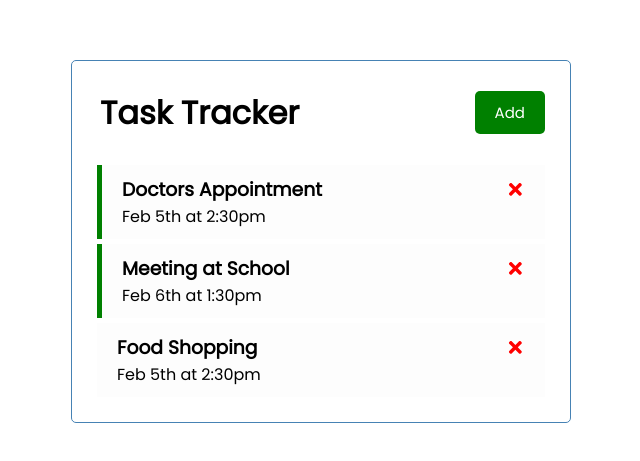
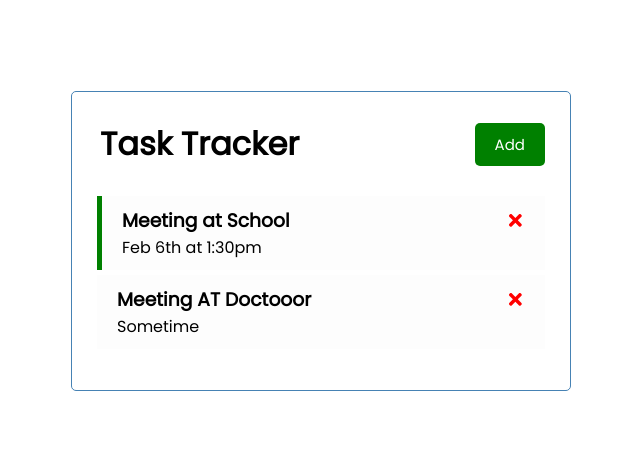
Before and after one commit to DanielEastburn/Learning_JS-Frameworks, a React (Create React App) app in the folder 01ReactCrashCourse/react-task-tracker/: page / in a window 1280 px wide. Shown: the part 159-620 px from the top of the page, without its empty margins (319-959 px from the left). Built offline with nearby package versions, Linux system fonts and the light colour scheme; data requests are answered from the project's data file; the HTML template or start-up script is replaced by a standard one.

Commit message:
Add + Delete Tasks on Server

```diff
--- /dev/null
+++ b/01ReactCrashCourse/react-task-tracker/db.json
@@ -0,0 +1,16 @@
+{
+  "tasks": [
+    {
+      "id": 2,
+      "text": "Meeting at School",
+      "day": "Feb 6th at 1:30pm",
+      "reminder": true
+    },
+    {
+      "text": "Meeting AT Doctooor",
+      "day": "Sometime",
+      "reminder": false,
+      "id": 3
+    }
+  ]
+}
--- a/01ReactCrashCourse/react-task-tracker/package.json
+++ b/01ReactCrashCourse/react-task-tracker/package.json
@@ -6,6 +6,7 @@
     "@testing-library/jest-dom": "^5.16.5",
     "@testing-library/react": "^13.4.0",
     "@testing-library/user-event": "^13.5.0",
+    "json-server": "^0.17.0",
     "react": "^18.2.0",
     "react-dom": "^18.2.0",
     "react-icons": "^4.4.0",
@@ -16,7 +17,8 @@
     "start": "react-scripts start",
     "build": "react-scripts build",
     "test": "react-scripts test",
-    "eject": "react-scripts eject"
+    "eject": "react-scripts eject",
+    "server": "json-server --watch db.json --port 5000"
   },
   "eslintConfig": {
     "extends": [
--- a/01ReactCrashCourse/react-task-tracker/src/App.js
+++ b/01ReactCrashCourse/react-task-tracker/src/App.js
@@ -1,5 +1,5 @@
 // import React from 'react' - for class
-import { useState } from 'react'
+import { useState, useEffect } from 'react'
 import Header from './components/Header'
 import Tasks from './components/Tasks'
 import AddTask from './components/AddTask'
@@ -7,36 +7,50 @@ import AddTask from './components/AddTask'
 
 function App() {
   const [showAddTask, setShowAddTask] = useState(false)
-  const [tasks, setTasks] = useState([
-    {
-        id: 1,
-        text: 'Doctors Appointment',
-        day: 'Feb 5th at 2:30pm',
-        reminder: true,
-    },
-    {
-        id: 2,
-        text: 'Meeting at School',
-        day: 'Feb 6th at 1:30pm',
-        reminder: true,
-    },
-    {
-        id: 3,
-        text: 'Food Shopping',
-        day: 'Feb 5th at 2:30pm',
-        reminder: false,
-    },
-  ])
+  const [tasks, setTasks] = useState([])
+
+  useEffect (() => {
+    const getTasks = async () => {
+      const tasksFromServer = await fetchTasks()
+      setTasks(tasksFromServer)
+    }
+
+    getTasks()
+  }, [])
+
+  // Fetch Tasks
+  const fetchTasks = async () => {
+    const res = await fetch('http://localhost:5000/tasks')
+    const data = await res.json()
+
+    console.log(data)
+    return data
+  }
+
 
   // Add Task
-  const addTask = (task) => {
-    const id = Math.floor(Math.random() * 10000) + 1
-    const newTask = { id, ...task }
-    setTasks([...tasks, newTask])
+  const addTask = async (task) => {
+    const res = await fetch('http://localhost:5000/tasks', {
+      method: 'POST',
+      headers: {
+        'Content-type': 'application/json'
+      },
+      body: JSON.stringify(task)
+    })
+
+    const data = await res.json()
+
+    setTasks([...tasks, data])
+    // const id = Math.floor(Math.random() * 10000) + 1
+    // const newTask = { id, ...task }
+    // setTasks([...tasks, newTask])
   }
 
   // Delete Task
-  const deleteTask = (id) =>{
+  const deleteTask = async (id) => {
+    await fetch(`http://localhost:5000/tasks/${id}`, {
+      method: 'DELETE'
+    })
     setTasks(tasks.filter((task) => task.id !== id)) //Set tasks to filtered tasks
   }
 
```
Also changed, not shown: 1 other file (tests, documents, lock files or other folders).
